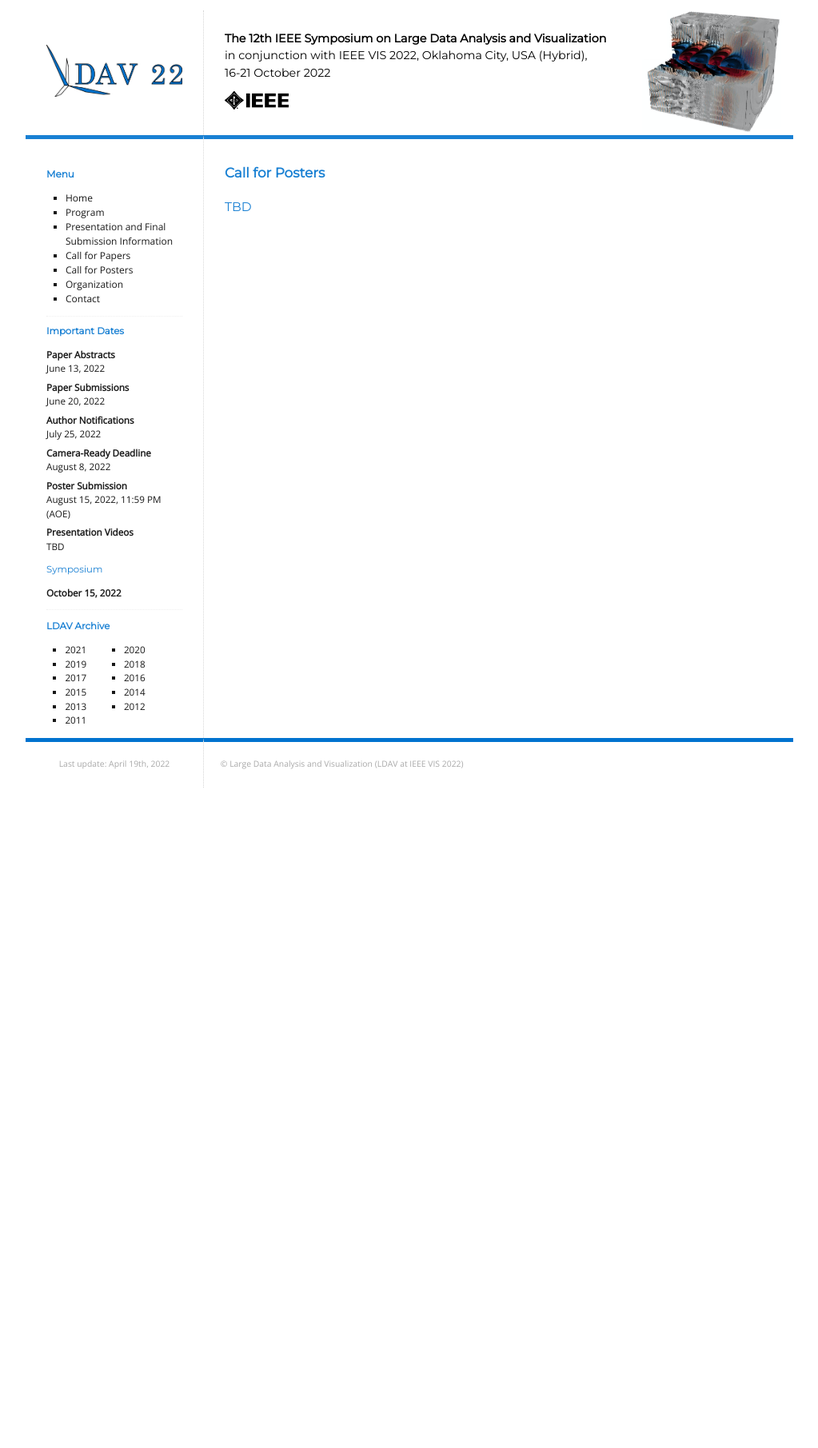
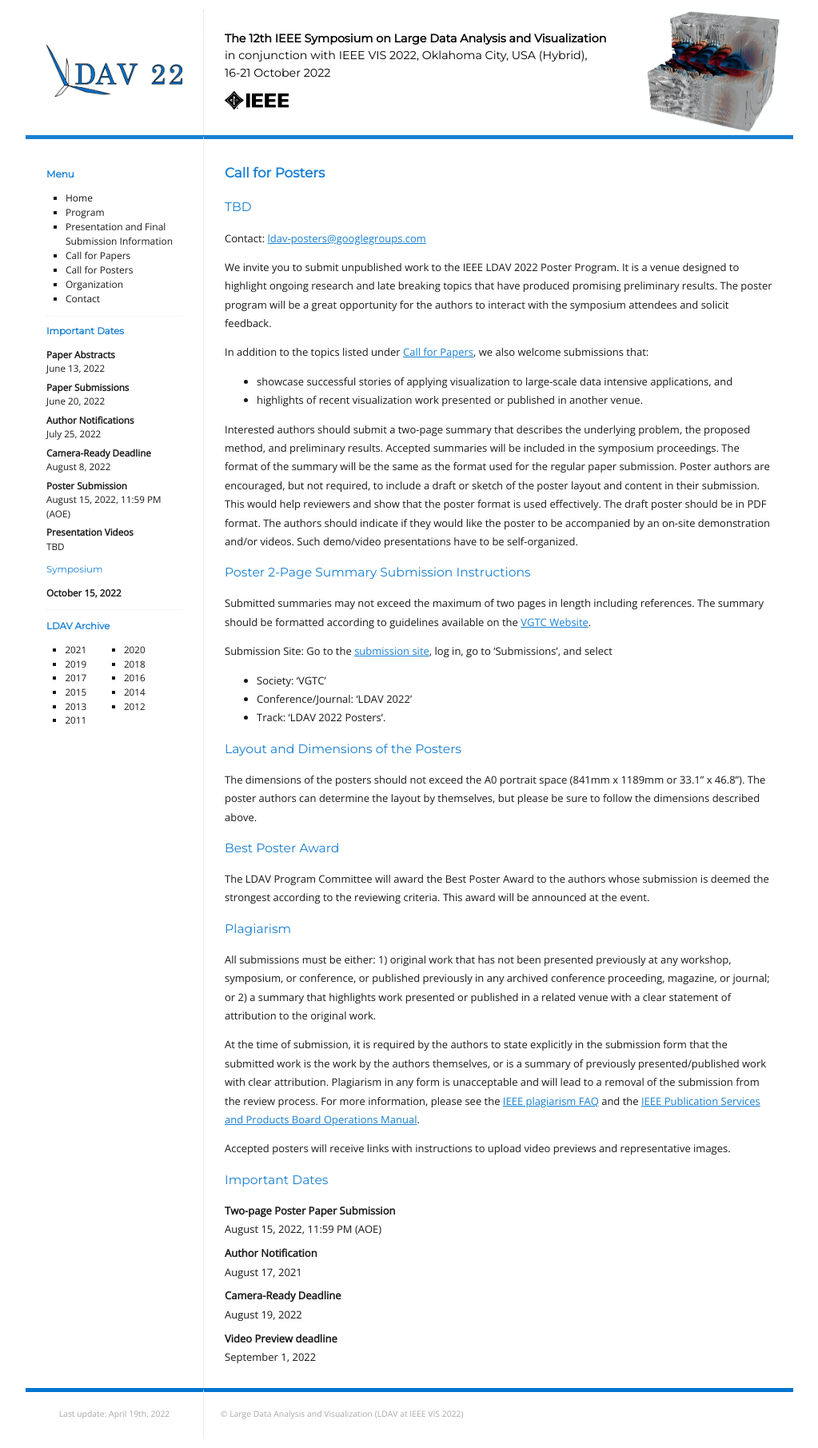
Before and after one commit to LDAV-Symposium/2023, a Jekyll site: the page built from _pages/call-for-posters.md, in a window 1280 px wide. Shown: the whole page at 80% size, without its empty margins (128-1151 px from the left). Built offline with Jekyll 4.4.1, drawn with Linux system fonts in a browser that asks for light colours; before the commit the page ends 998 px from its top, so only the background shows below that.

Commit message:
New call for posters

```diff
--- a/_pages/call-for-posters.md
+++ b/_pages/call-for-posters.md
@@ -7,62 +7,53 @@ title: Call for Posters
 
 ## TBD
 
-<!--
-Contact: <ldav21b@precisionconference.com>
+Contact: <ldav-posters@googlegroups.com>
 
-We invite you to submit unpublished work to the IEEE LDAV 2021 Poster Program.
-It is a venue designed to highlight ongoing research and late breaking topics that have produced promising preliminary results.
-The poster program will be a great opportunity for the authors to interact with the symposium attendees and solicit feedback.
+We invite you to submit unpublished work to the IEEE LDAV 2022 Poster Program. It is a venue designed to highlight ongoing research and late breaking topics that have produced promising preliminary results. The poster program will be a great opportunity for the authors to interact with the symposium attendees and solicit feedback.
 
-In addition to the topics listed under [Call for Papers](/2021/call-for-papers.html), we also welcome submissions that
+In addition to the topics listed under [Call for Papers](/2022/call-for-papers.html), we also welcome submissions that:
+
 * showcase successful stories of applying visualization to large-scale data intensive applications, and
 * highlights of recent visualization work presented or published in another venue.
 
-Interested authors should submit a two-page summary that describes the underlying problem, the proposed method, and preliminary results.
-Accepted summaries will be included in the symposium proceedings.
-The format of the summary will be the same as the format used for the regular paper submission.
-Poster authors are encouraged, but not required, to include a draft or sketch of the poster layout and content in their submission.
-This would help reviewers and show that the poster format is used effectively.
-The draft poster should be in PDF format.
-The authors should indicate if they would like the poster to be accompanied by an on-site demonstration and/or videos. Such demo/video presentations have to be self-organized.
+Interested authors should submit a two-page summary that describes the underlying problem, the proposed method, and preliminary results. Accepted summaries will be included in the symposium proceedings. The format of the summary will be the same as the format used for the regular paper submission. Poster authors are encouraged, but not required, to include a draft or sketch of the poster layout and content in their submission. This would help reviewers and show that the poster format is used effectively. The draft poster should be in PDF format. The authors should indicate if they would like the poster to be accompanied by an on-site demonstration and/or videos. Such demo/video presentations have to be self-organized.
 
 ## Poster 2-Page Summary Submission Instructions
 
-Submitted summaries may not exceed the maximum of two pages in length including references.
-The summary should be formatted according to guidelines available on the [IEEE VGTC Website](http://vgtc.org/publications/conference).
+Submitted summaries may not exceed the maximum of two pages in length including references. The summary should be formatted according to guidelines available on the [VGTC Website](http://vgtc.org/publications/conference]IEEE).
 
-**Submission Site:**
-Go to the [submission site](https://new.precisionconference.com/~vgtc), log in, go to 'Submissions', and select
-* Society: 'VGTC'
-* Conference: 'LDAV 2021'
-* Track: 'LDAV 2021 Posters'.
+Submission Site: Go to the [submission site](https://new.precisionconference.com/~vgtc), log in, go to ‘Submissions’, and select
+
+* Society: ‘VGTC’
+* Conference/Journal: ‘LDAV 2022’
+* Track: ‘LDAV 2022 Posters’.
 
 ## Layout and Dimensions of the Posters
 
-The dimensions of the posters should not exceed the A0 *portrait* space (841mm x 1189mm or 33.1" x 46.8").
-The poster authors can determine the layout by themselves, but please be sure to follow the dimensions described above.
+The dimensions of the posters should not exceed the A0 portrait space (841mm x 1189mm or 33.1” x 46.8”). The poster authors can determine the layout by themselves, but please be sure to follow the dimensions described above.
 
 ## Best Poster Award
-The LDAV Program Committee will award the Best Poster Award to the authors whose submission is deemed the strongest according to the reviewing criteria.
-This award will be announced at the event.
+
+The LDAV Program Committee will award the Best Poster Award to the authors whose submission is deemed the strongest according to the reviewing criteria. This award will be announced at the event.
 
 ## Plagiarism
 
 All submissions must be either: 1) original work that has not been presented previously at any workshop, symposium, or conference, or published previously in any archived conference proceeding, magazine, or journal; or 2) a summary that highlights work presented or published in a related venue with a clear statement of attribution to the original work.
 
-At the time of submission, it is required by the authors to state explicitly in the submission form that the submitted work is the work by the authors themselves, or is a summary of previously presented/published work with clear attribution.
-Plagiarism in any form is unacceptable and will lead to a removal of the submission from the review process. For more information, please see the [IEEE plagiarism FAQ](https://www.ieee.org/publications_standards/publications/rights/plagiarism_FAQ.html) and the [IEEE Publication Services and Products Board Operations Manual](http://www.ieee.org/documents/opsmanual.pdf).
+At the time of submission, it is required by the authors to state explicitly in the submission form that the submitted work is the work by the authors themselves, or is a summary of previously presented/published work with clear attribution. Plagiarism in any form is unacceptable and will lead to a removal of the submission from the review process. For more information, please see the [IEEE plagiarism FAQ](https://www.ieee.org/publications/rights/plagiarism/plagiarism.html) and the [IEEE Publication Services and Products Board Operations Manual](https://pspb.ieee.org/images/files/files/opsmanual.pdf).
 
+Accepted posters will receive links with instructions to upload video previews and representative images.
 
 ## Important Dates
 
 Two-page Poster Paper Submission
-: August 22, 2021, 11:59 PM (AOE)
+: August 15, 2022, 11:59 PM (AOE)
 
 Author Notification
-: August 26, 2021
+: August 17, 2021
 
 Camera-Ready Deadline
-: September 3, 2021
+: August 19, 2022
 
--->
+Video Preview deadline
+: September 1, 2022
```
